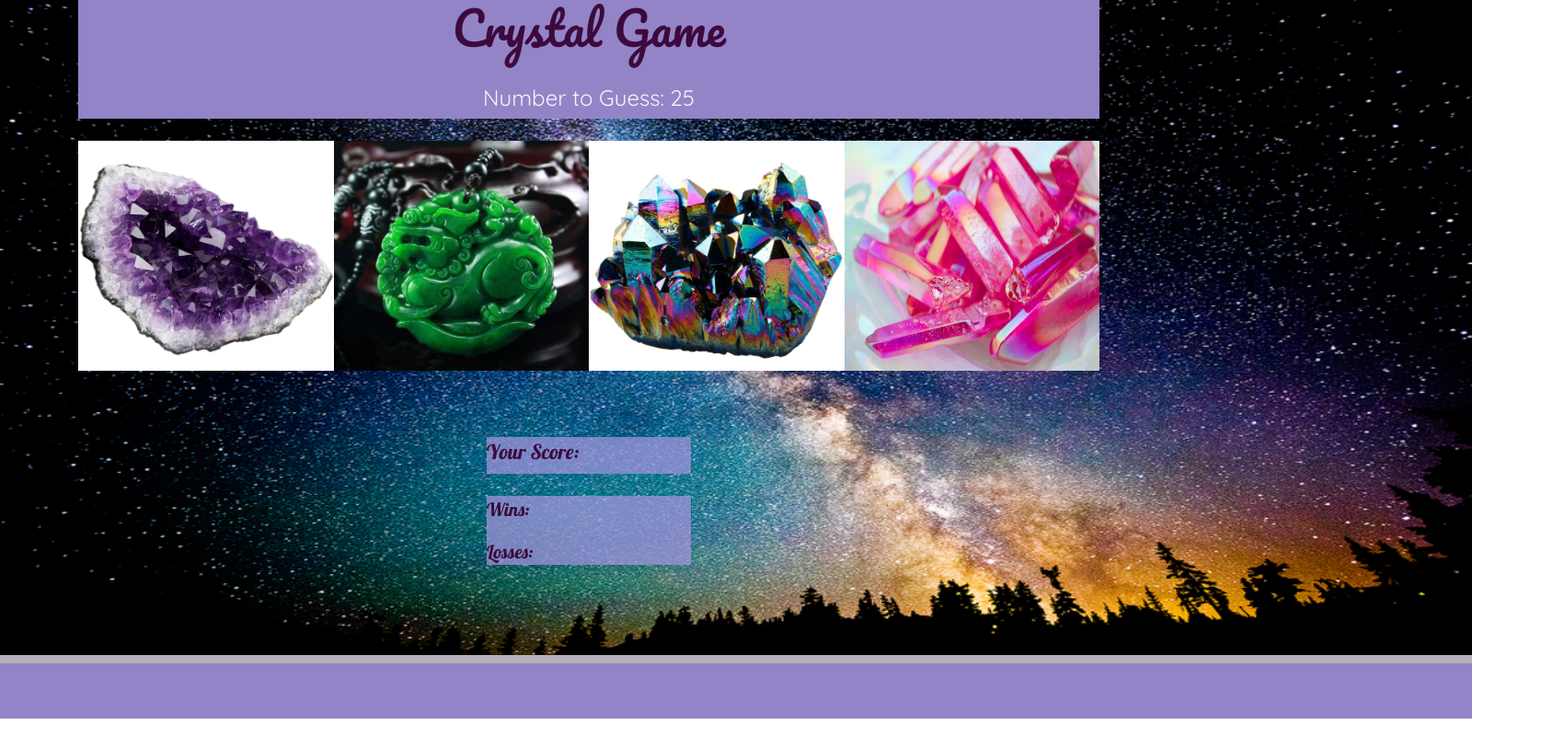
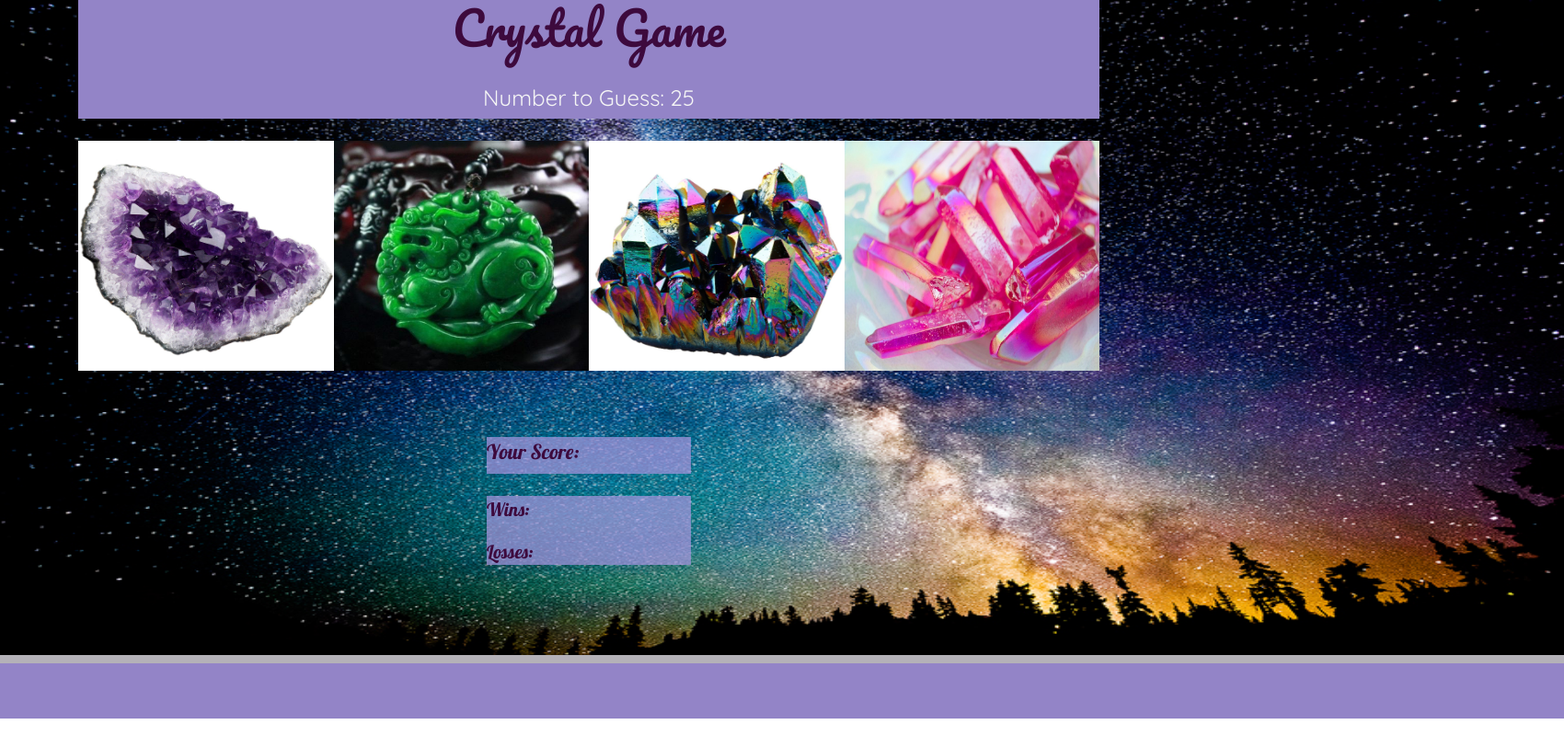
Before and after one commit to bghita/crystalGame, a plain HTML site: page index.html in a window 1280 px wide. Shown: the whole page at 92% size, 1700 px wide, since content can reach past the window. Drawn offline with nearby package versions, Linux system fonts and the light colour scheme.

Commit message:
fixed footer

```diff
--- a/css/style.css
+++ b/css/style.css
@@ -4,11 +4,13 @@
 #title{
     font-family: 'Pacifico', cursive;
     font-size: 50px;
+    text-align: center;
     color: rgb(61, 10, 61);
 }
 #title2{
     font-family: 'Quicksand', sans-serif;
     color:whitesmoke;
+    text-align: center;
 }
 #crystals{
     background-image: image-set()
@@ -20,7 +22,7 @@
     background: rgb(147, 132, 199);
     padding: 30px;
     border-top: rgb(180, 177, 184) solid 9px;
-    width: 1600px;
+    width: 1700px;
 }
 #wins {
     font-family: 'Lobster', cursive;
@@ -38,7 +40,7 @@
     color: rgb(61, 10, 61);
 }
 .background {
-    background-size: 1600px 750px;
+    background-size: 1700px 750px;
     background-repeat: no-repeat;
     background-image: url("../images/stars.jpg");
 }
@@ -57,9 +59,11 @@
     width: 20%;
     height: 75px;
     background-color: rgba(164, 148, 221, 0.726);
-    /* float:right; */
     margin: 0 auto;
 }
 .container {
    min-height: 89vh;
 }
+.col-lg-12{
+    widows: 1700px;
+}
--- a/index.html
+++ b/index.html
@@ -15,13 +15,9 @@
         <div class="container">
             <div class="row abouttop" style="margin: 0px; background: rgb(147, 132, 199);">
                 <div class="col-lg-12">
-                <center>
                     <h1 id="title">Crystal Game</h1>
-                </center>
                     <br>
-                <center>
                     <h4 id="title2">Number to Guess: <span id="number-to-guess"></span></h4>
-                </center>
                 </div>
             </div>
             <br>
```
Lines whose indentation alone changed are shown as unchanged.
